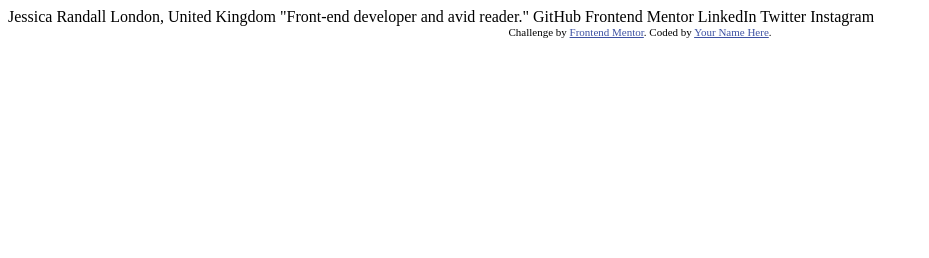
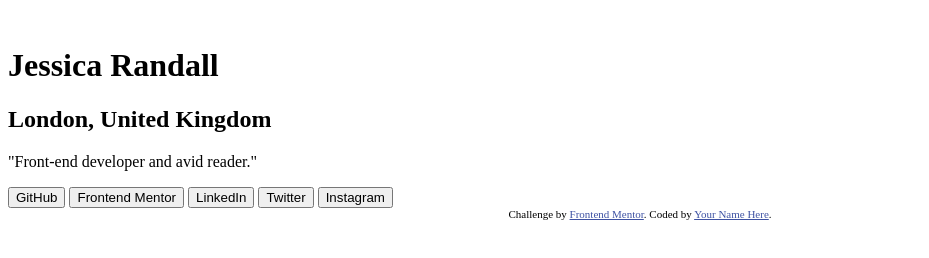
Before and after one commit to mrZabala/Social-links-profile_Fronted-Mentor, a plain HTML site: page index.html in a window 1280 px wide. Shown: the whole page, without its empty margins (0-929 px from the left). Drawn offline with Linux system fonts and the light colour scheme.

Commit message:
feat: crear estructura HTML para perfil con enlaces sociales

```diff
--- a/index.html
+++ b/index.html
@@ -16,15 +16,25 @@
 </head>
 <body>
 
-  Jessica Randall
-  London, United Kingdom
-  "Front-end developer and avid reader."
-
-  GitHub
-  Frontend Mentor
-  LinkedIn
-  Twitter
-  Instagram
+  <main class="contend">
+    <div class="card-box">
+      <div class="card-body">
+        <div class="card-info-user">
+          <img src="" alt="" class="avatar-logo">
+          <h1 class="name">Jessica Randall</h1>
+          <h2 class="place">London, United Kingdom</h2>
+          <p class="description">"Front-end developer and avid reader."</p>
+        </div>
+        <div class="social-links">
+          <button class="social-btn">GitHub</button>
+          <button class="social-btn">Frontend Mentor</button>
+          <button class="social-btn">LinkedIn</button>
+          <button class="social-btn">Twitter</button>
+          <button class="social-btn">Instagram</button>
+        </div>
+      </div>
+    </div>
+  </main>
 
   <div class="attribution">
     Challenge by <a href="https://www.frontendmentor.io?ref=challenge" target="_blank">Frontend Mentor</a>.
```
Also changed, not shown: 1 other file.
